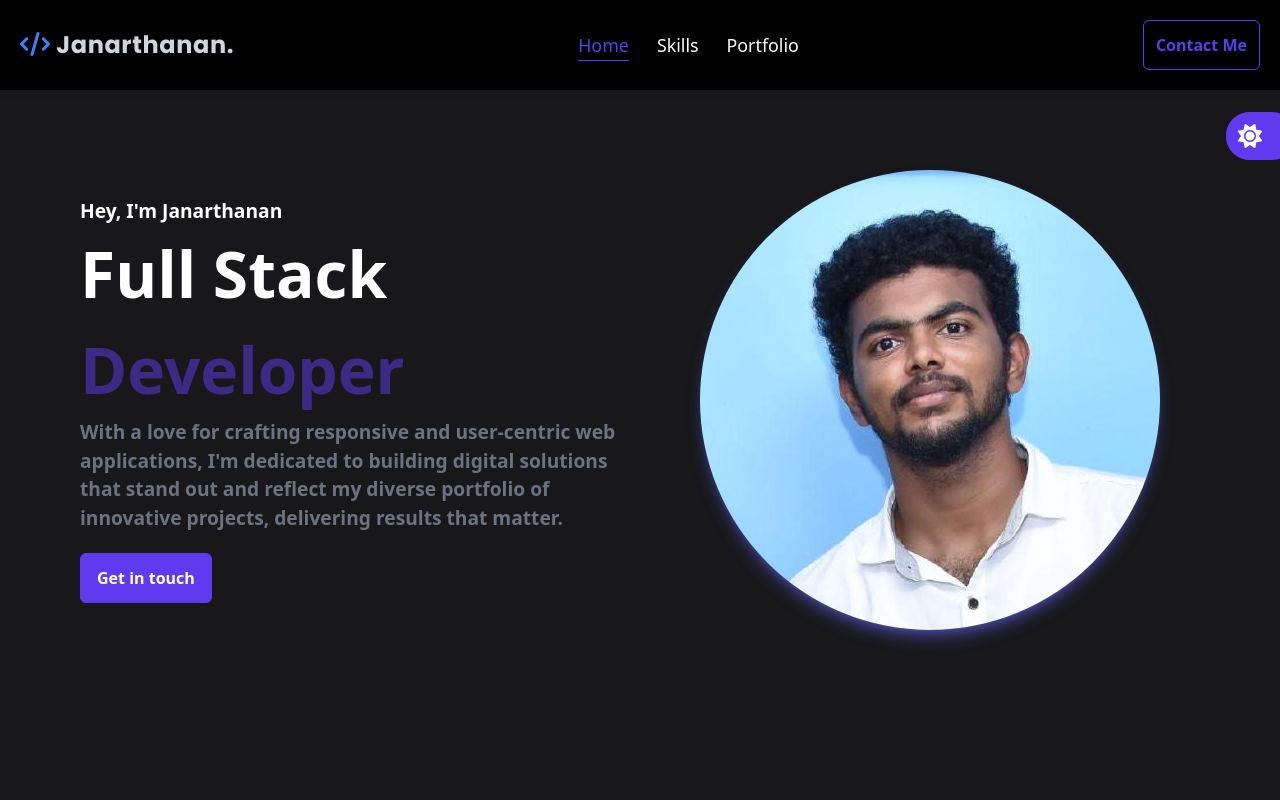
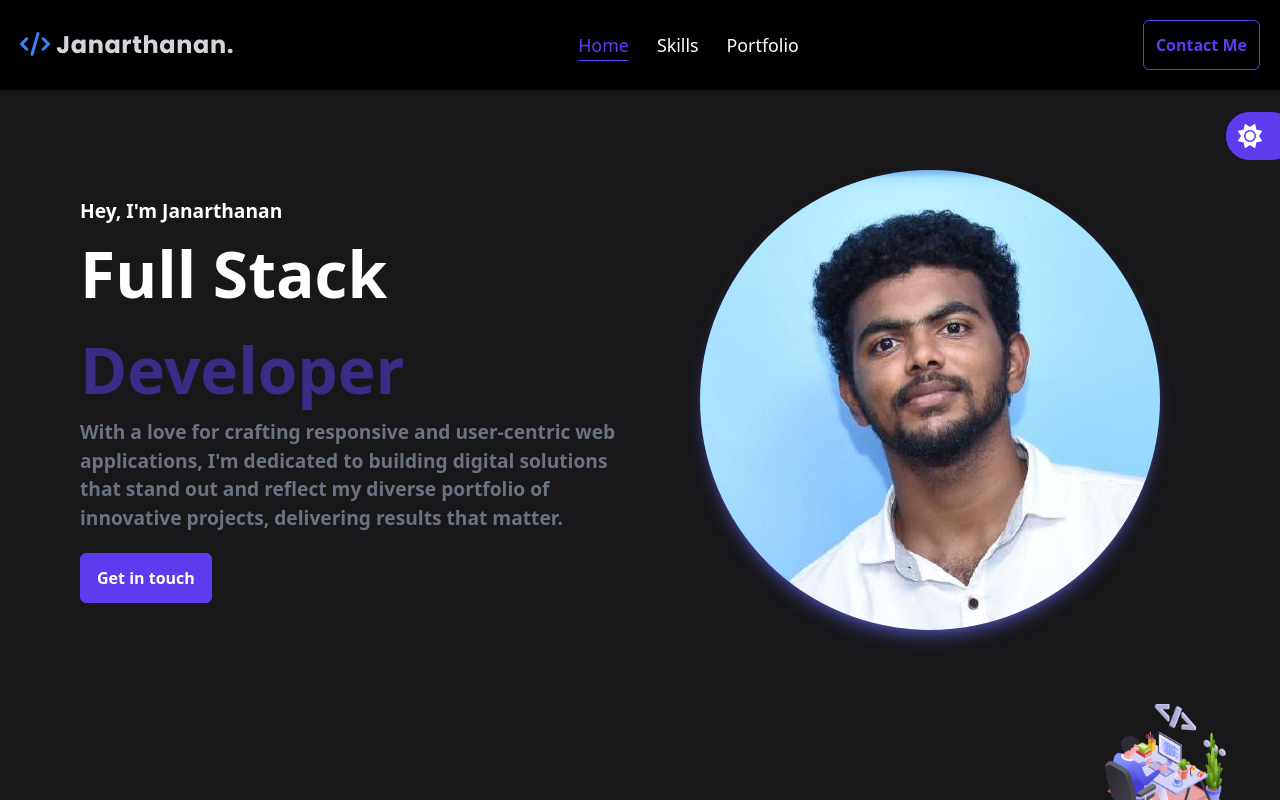
Before and after one commit to Janarthanan2107/portfolio, a React (Vite) app: page / in a window 1280 px wide. Both pictures are taken after a click on the button 1250 px from the left and 136 px from the top of the page. Shown: the top 800 px of the page. Built offline with nearby package versions, Linux system fonts and the light colour scheme.

Commit message:
image set up

```diff
--- a/src/components/skills/skills.Component.jsx
+++ b/src/components/skills/skills.Component.jsx
@@ -7,12 +7,21 @@ const Skills = () => {
   // use our theme context here!
   const { theme } = useDarkTheme();
   return (
-    <div className="skills">
+    <div className="skills relative" id="skills">
       <div
-        className={`h-screen  p-24 ${
+        className={`h-screen  p-20 ${
           theme ? "bg-zinc-900" : "bg-white"
         } transition duration-500 ease-out hover:ease-in`}
       >
+        {theme && (
+          <span className="absolute -top-24 right-10 flex justify-end">
+            <img
+              src="assets/decor/software-development.png"
+              alt="decor"
+              className="h-[150px]"
+            />
+          </span>
+        )}
         <div className="heading mt-5">
           <p
             className={`text-[1.2rem] font-bold ${
@@ -21,9 +30,11 @@ const Skills = () => {
           >
             My Skills
           </p>
-          <p className={`text-[4rem] font-bold ${
+          <p
+            className={`text-[4rem] font-bold ${
               theme ? "text-white" : "text-headingColor"
-            } `}>
+            } `}
+          >
             My Expertise
           </p>
         </div>
```
